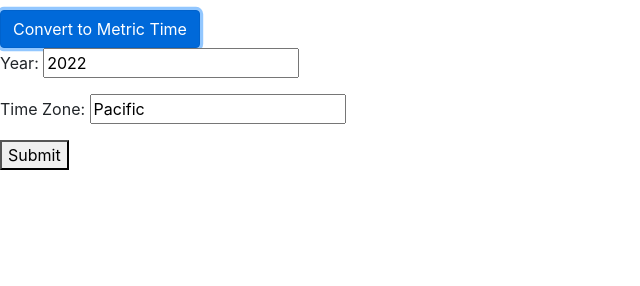
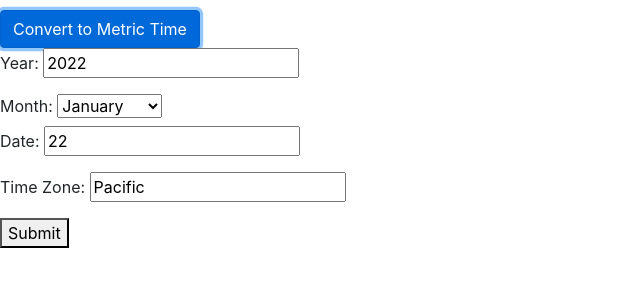
Before and after one commit to Lamontsm/Metric-Clock, a website: page index.html in a window 1280 px wide. Both pictures are taken after a click on the button "Convert to Metric Time". Shown: the part 182-468 px from the top of the page, without its empty margins (0-640 px from the left). Drawn offline with nearby package versions, Linux system fonts and the light colour scheme.

Commit message:
Adding input elements

```diff
--- a/index.html
+++ b/index.html
@@ -71,15 +71,20 @@
             });
         });
 
-
         // Get inputs of time to convert
         $(document).ready(function () {
             $('#year').val(nYear);
+            $('#month').val(nMonth);
+            $('#date').val(nDate);
+
             $("#Submit").click(function () {
                 nYear = $("#year").val();
+                nMonth = $("#month").val();
+                nDate = $("#date").val();
+                alert("Date is " + nDate);
             });
+
             // TODO: Now do the other inputs
-
         });
         // Output converted metric time
         $(document).ready(function () {
@@ -119,6 +124,22 @@
     <div id="toMetric">
         <!-- TODO: Get input from dropdown menu -->
         <p>Year: <input type="number" id="year" name="year" value=""></p>
+        <label for="month">Month: </label>
+        <select name="month" id="month">
+            <option value="0">January</option>
+            <option value="1">February</option>
+            <option value="2">March</option>
+            <option value="3">April</option>
+            <option value="4">May</option>
+            <option value="5">June</option>
+            <option value="6">July</option>
+            <option value="7">August</option>
+            <option value="8">September</option>
+            <option value="9">October</option>
+            <option value="10">November</option>
+            <option value="11">December</option>
+          </select>
+        <p>Date: <input type="number" id="date" name="date" value=""></p>
         <p>Time Zone: <input type="text" id="timeZone" value="Pacific"></p>
 
         <!-- Print Results -->
```
